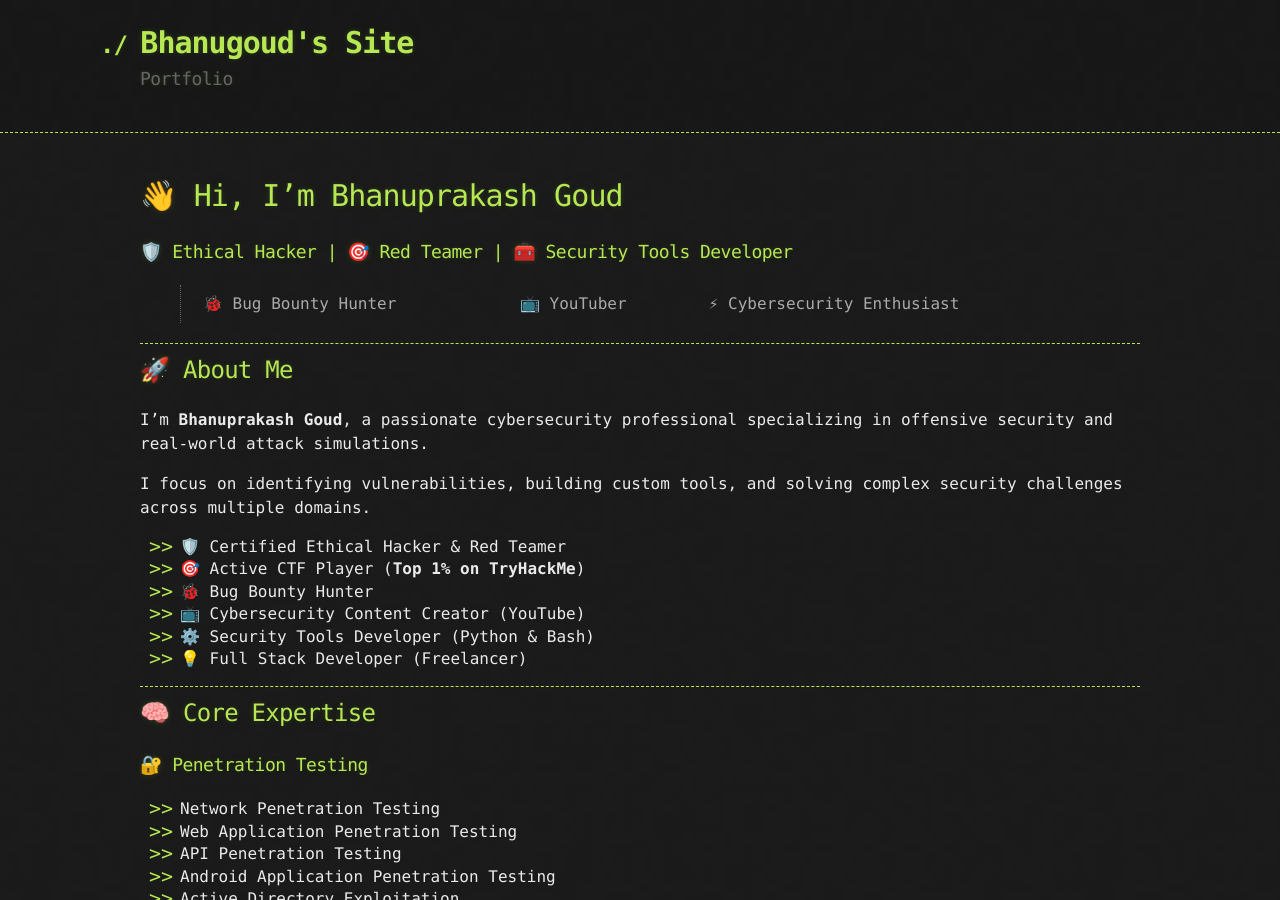
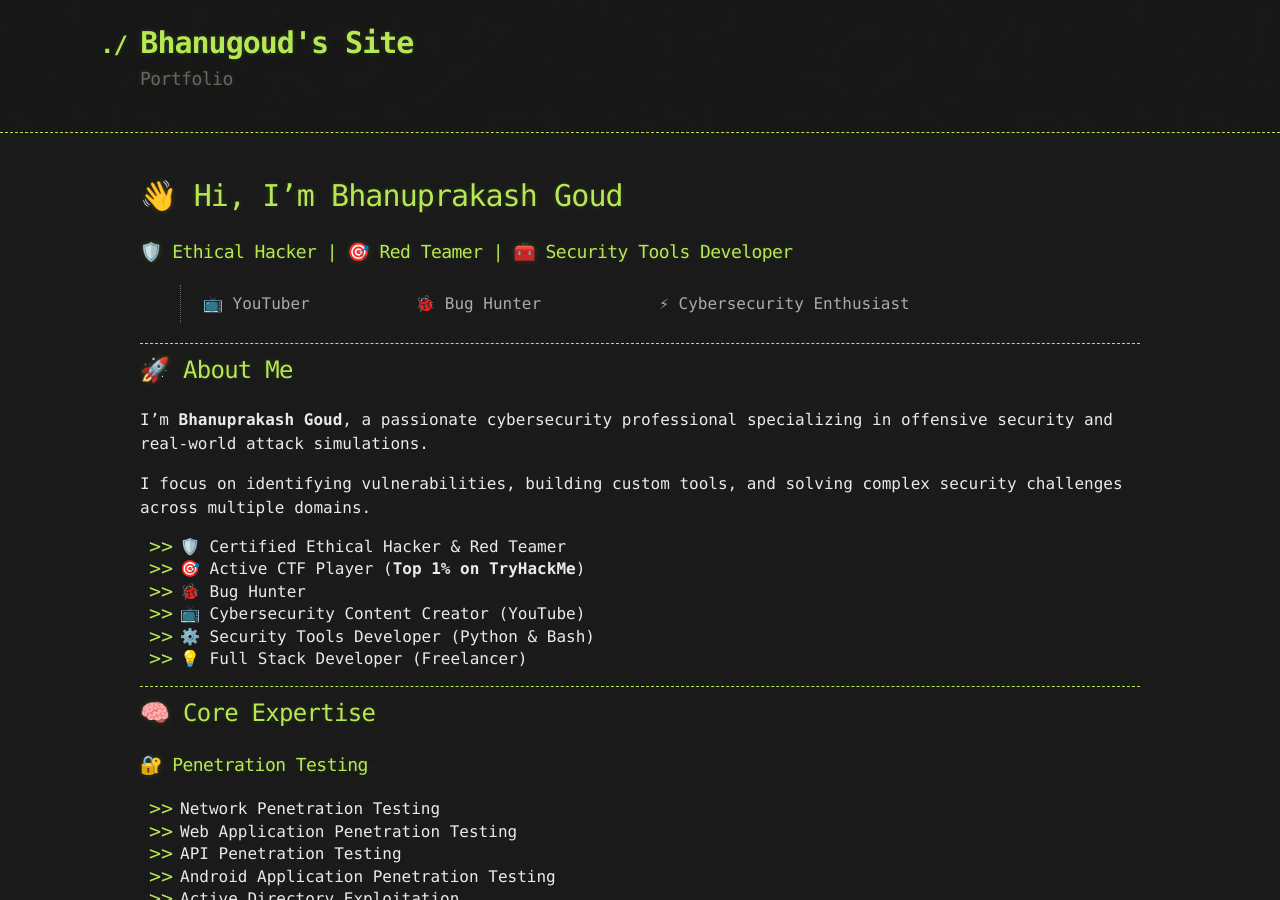
Before and after one commit to bhanugoudm041/bhanugoudm041.github.io, a Jekyll site: the page built from index.md, in a window 1280 px wide and 900 px high. Built offline with Jekyll 4.4.1, drawn with Linux system fonts in a browser that asks for light colours; our own code applies the rules of GitHub Pages for plain Markdown files.

Commit message:
Update index.md

```diff
--- a/index.md
+++ b/index.md
@@ -6,7 +6,7 @@ layout: default
 
 ### 🛡️ Ethical Hacker | 🎯 Red Teamer | 🧰 Security Tools Developer
 
-> 🐞 Bug Bounty Hunter | 📺 YouTuber | ⚡ Cybersecurity Enthusiast
+>  📺 YouTuber | 🐞 Bug Hunter | ⚡ Cybersecurity Enthusiast
 
 ---
 
@@ -18,7 +18,7 @@ I focus on identifying vulnerabilities, building custom tools, and solving compl
 
 - 🛡️ Certified Ethical Hacker & Red Teamer
 - 🎯 Active CTF Player (**Top 1% on TryHackMe**)
-- 🐞 Bug Bounty Hunter
+- 🐞 Bug Hunter
 - 📺 Cybersecurity Content Creator (YouTube)
 - ⚙️ Security Tools Developer (Python & Bash)
 - 💡 Full Stack Developer (Freelancer)
```
